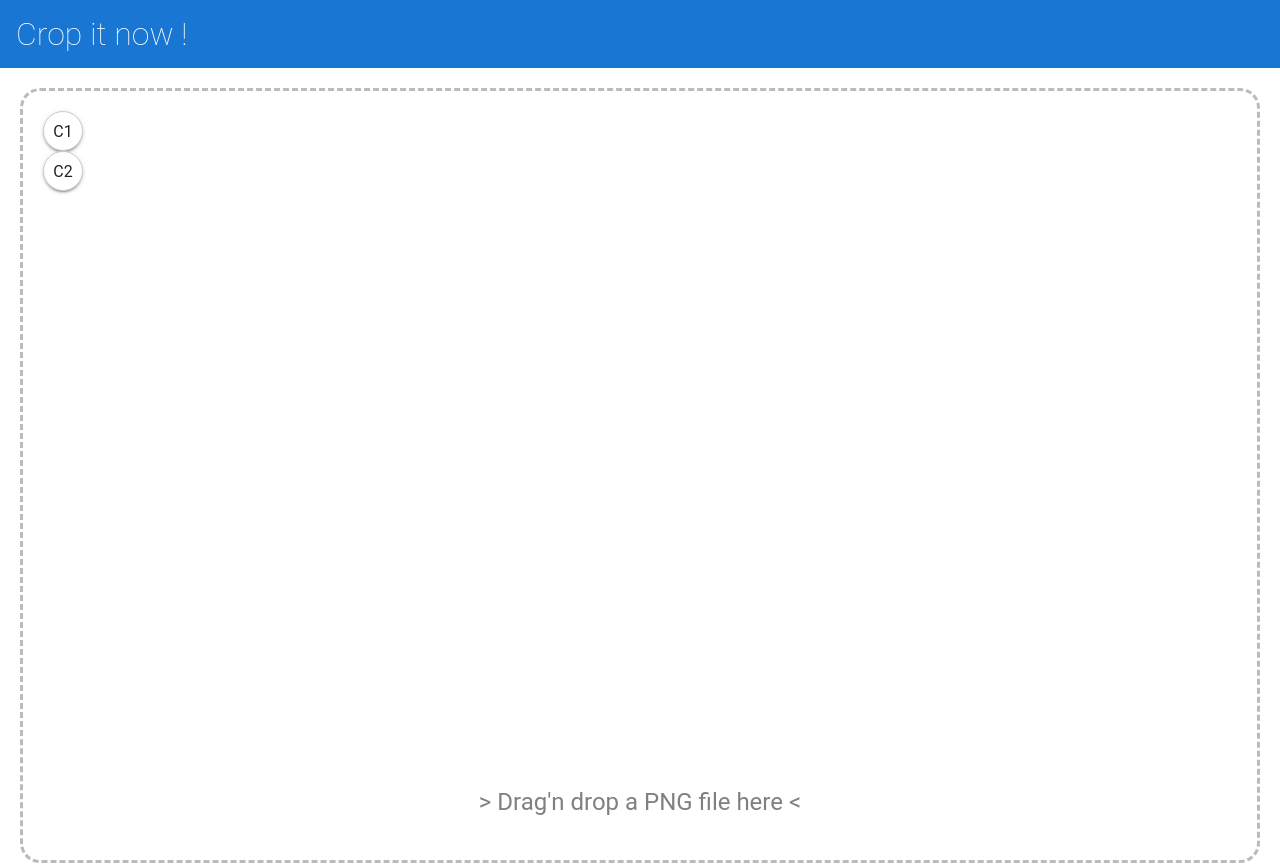
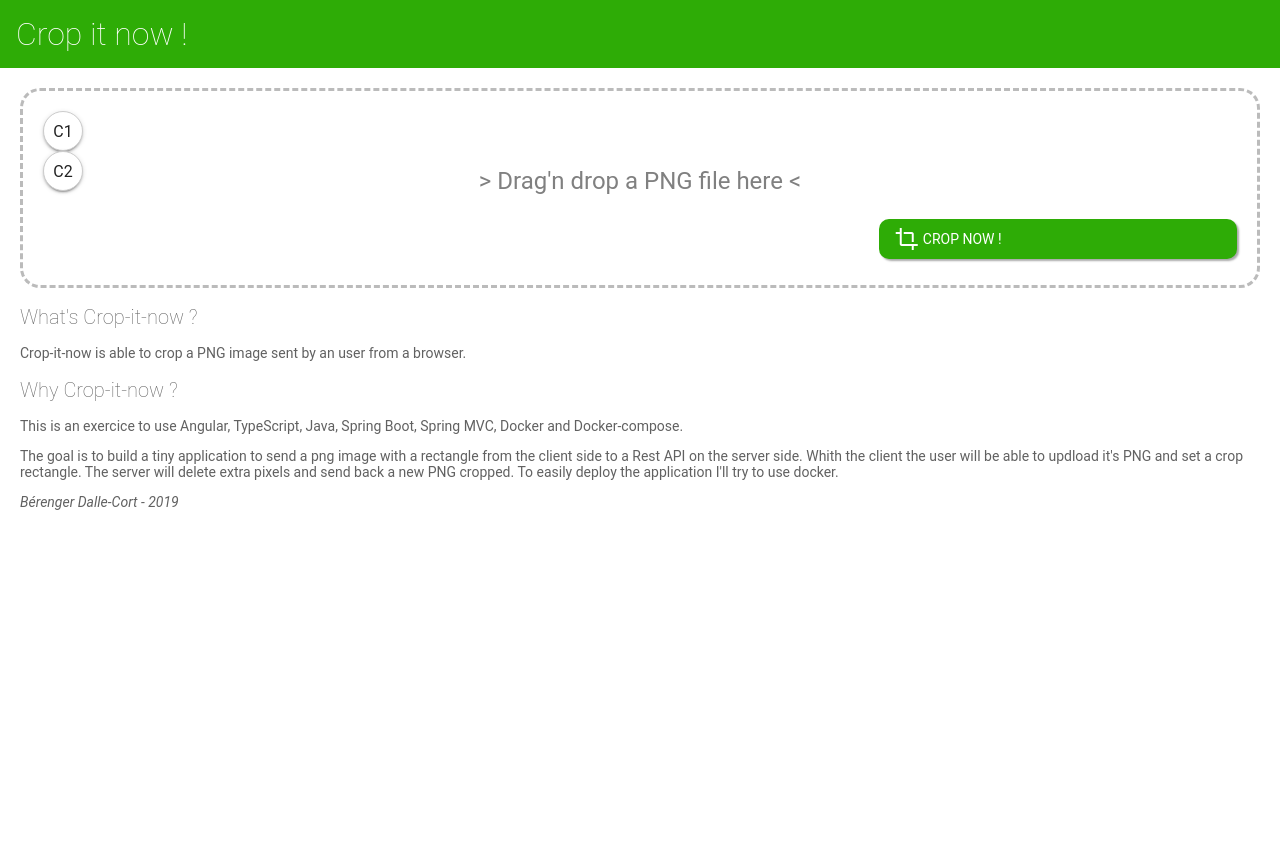
Before and after one commit to berdal84/angular-crop-it-now, an Angular app: page / in a window 1280 px wide. Shown: the top 865 px of the page. After the commit the page ends 800 px from the top, so only its background shows below. Built offline with nearby package versions, Linux system fonts and the light colour scheme.

Commit message:
Tweaks relative to CSS, ready to add some javascript...

```diff
--- a/src/app/app.component.css
+++ b/src/app/app.component.css
@@ -8,6 +8,11 @@ p {
   padding:20px;
 }
 
+app-top-bar
+{
+  background-color: #2eac06;
+}
+
 /*
 Copyright Google LLC. All Rights Reserved.
 Use of this source code is governed by an MIT-style license that
--- a/src/app/crop/crop.component.css
+++ b/src/app/crop/crop.component.css
@@ -1,4 +1,19 @@
 
+
+#crop-button {
+  border-radius : 10px;
+  position:relative;
+  left:70%;
+  bottom:0px;
+  width:30%;
+  color:#fff;
+  background-color: #2eac06;
+  box-shadow: 2px 2px 2px #aaa;
+}
+
+.fancy-button i.material-icons {
+    color: #fff;
+}
 
 /*
   Droppable area related styles
@@ -16,7 +31,8 @@
   width:100%;
   text-align: center;
   position:relative;
-  margin-top:50%;
+  top:50%;
+  margin-top:-1em;
   color:grey;
   font-size:1.5em
 }
--- a/src/app/crop/crop.component.html
+++ b/src/app/crop/crop.component.html
@@ -2,5 +2,5 @@
   <div class="draggable-box" id="rect-corner-1" cdkDrag>C1</div>
   <div class="draggable-box" id="rect-corner-2" cdkDrag>C2</div>
   <p>> Drag'n drop a PNG file here <</p>
+  <a class="button fancy-button" id="crop-button"><i class="material-icons">crop</i>CROP NOW !</a>
 </div>
-<a class="button fancy-button"><i class="material-icons">crop</i>Crop it !</a>
--- a/src/app/top-bar/top-bar.component.css
+++ b/src/app/top-bar/top-bar.component.css
@@ -1,4 +1,3 @@
-
 
 /*
 Copyright Google LLC. All Rights Reserved.
```
